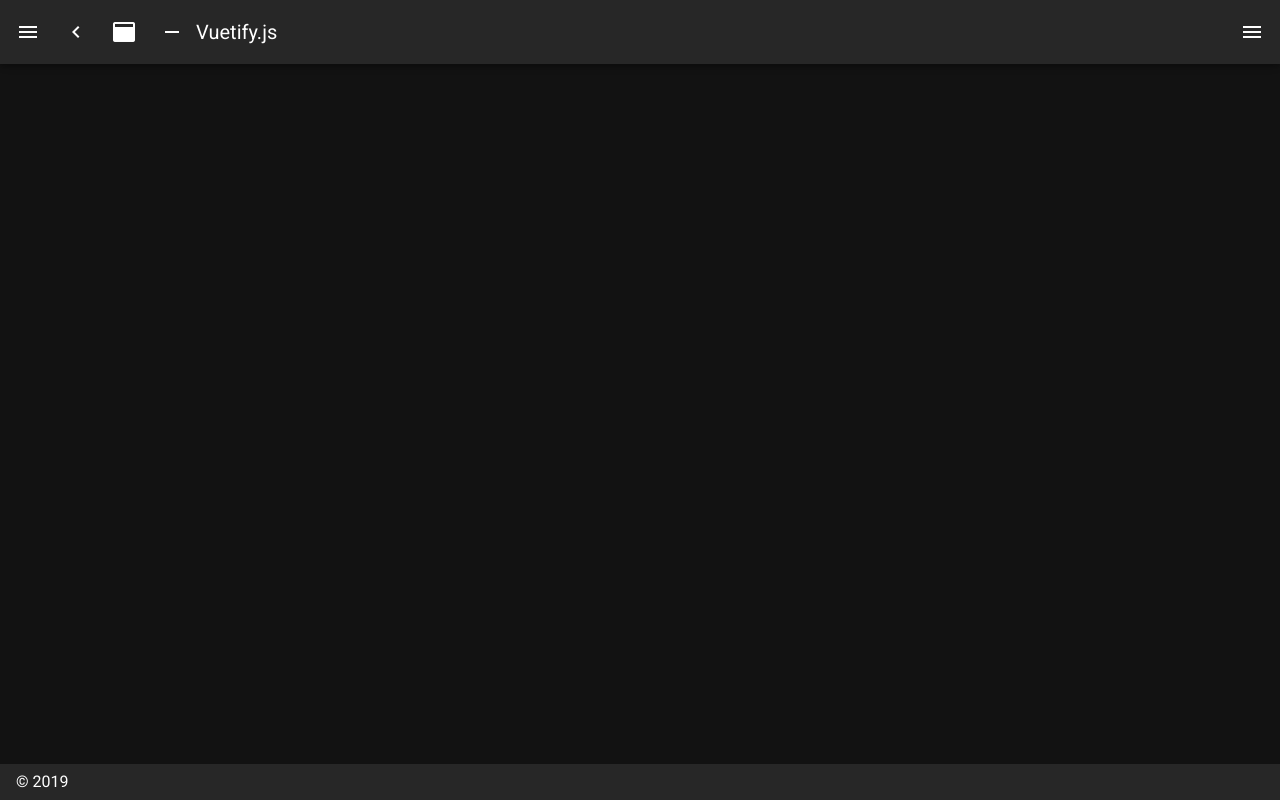
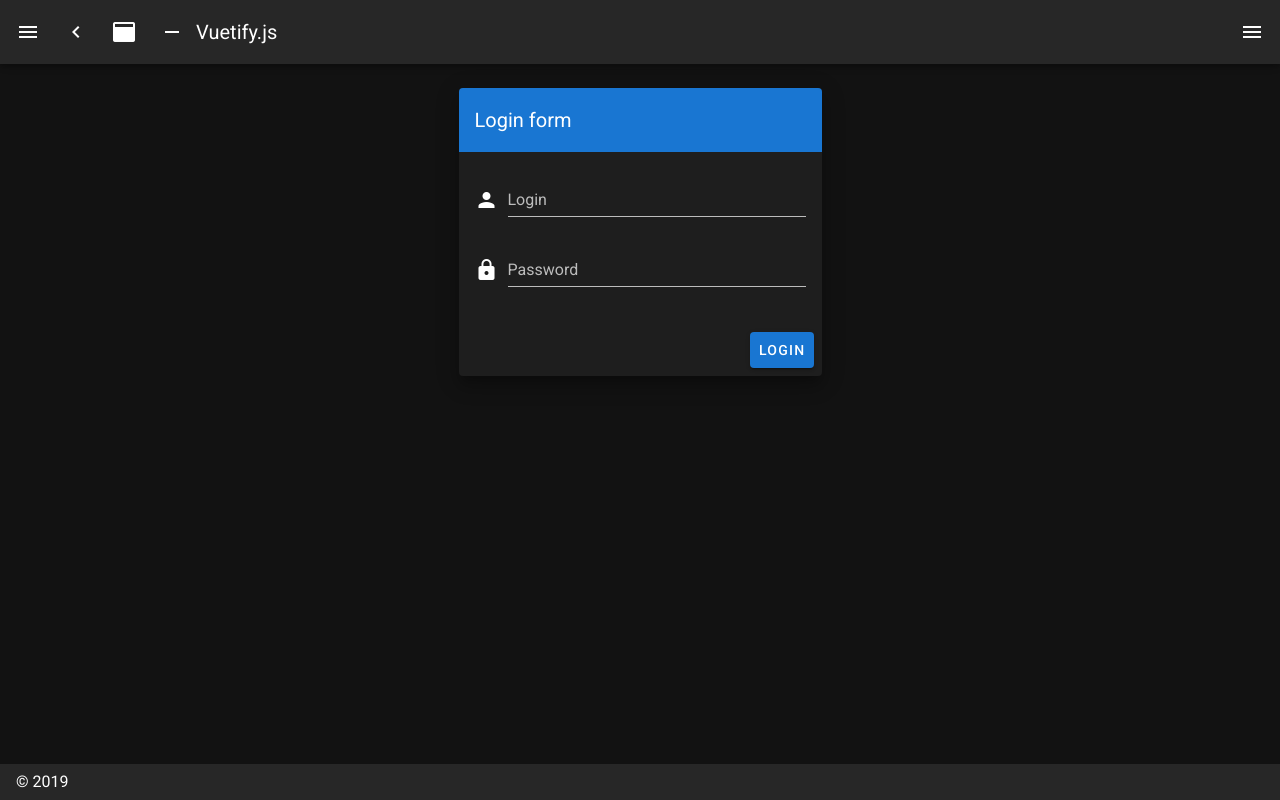
Before and after one commit to RonAlmog/nuxt-vuex-vuetify-presentation, a Nuxt app: page /login in a window 1280 px wide. Before the commit this address had no page. Built offline with nearby package versions, Linux system fonts and the light colour scheme.

Commit message:
add login page

```diff
--- /dev/null
+++ b/pages/login.vue
@@ -0,0 +1,39 @@
+<template>
+  <v-container class="fill-height" fluid>
+    <v-row align="center" justify="center">
+      <v-col cols="12" sm="8" md="4">
+        <v-card class="elevation-12">
+          <v-toolbar color="primary" dark flat>
+            <v-toolbar-title>Login form</v-toolbar-title>
+          </v-toolbar>
+
+          <v-card-text>
+            <v-form>
+              <v-text-field label="Login" name="login" prepend-icon="person" type="text" />
+
+              <v-text-field
+                id="password"
+                label="Password"
+                name="password"
+                prepend-icon="lock"
+                type="password"
+              />
+            </v-form>
+          </v-card-text>
+
+          <v-card-actions>
+            <v-spacer />
+            <v-btn color="primary">Login</v-btn>
+          </v-card-actions>
+        </v-card>
+      </v-col>
+    </v-row>
+  </v-container>
+</template>
+
+<script>
+export default {};
+</script>
+
+<style>
+</style>
```
Also changed, not shown: 1 other file (tests, documents, lock files or other folders).
